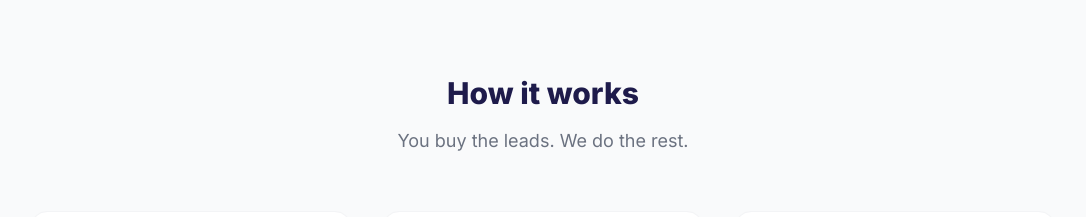
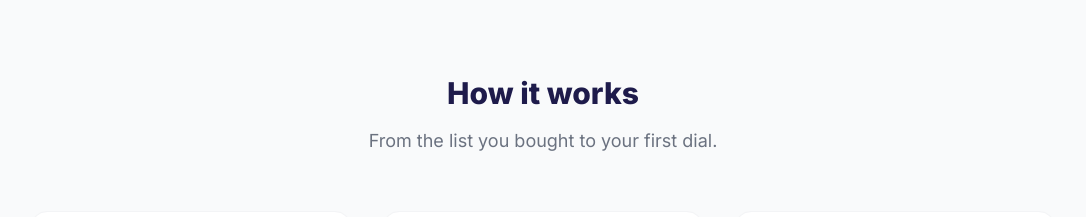
Before and after one commit to contactzen19/ContactZen-, a Next.js app in the folder frontend/: page / in a window 1280 px wide. Shown: the part 2800-3017 px from the top of the page, without its empty margins (97-1183 px from the left). Built offline with nearby package versions, Linux system fonts and the light colour scheme.

Commit message:
Jordan review round 3: hero subtext, reachable closer, visible signature, how-it-works subline

```diff
--- a/frontend/app/page.tsx
+++ b/frontend/app/page.tsx
@@ -452,7 +452,7 @@ function HowItWorks() {
       <div className="max-w-5xl mx-auto">
         <div className="text-center mb-14">
           <h2 className="text-3xl font-extrabold text-brand-900 mb-4">How it works</h2>
-          <p className="text-gray-500 text-lg">You buy the leads. We do the rest.</p>
+          <p className="text-gray-500 text-lg">From the list you bought to your first dial.</p>
         </div>
         <div className="grid grid-cols-1 md:grid-cols-3 gap-8">
           {steps.map((step, i) => {
```
